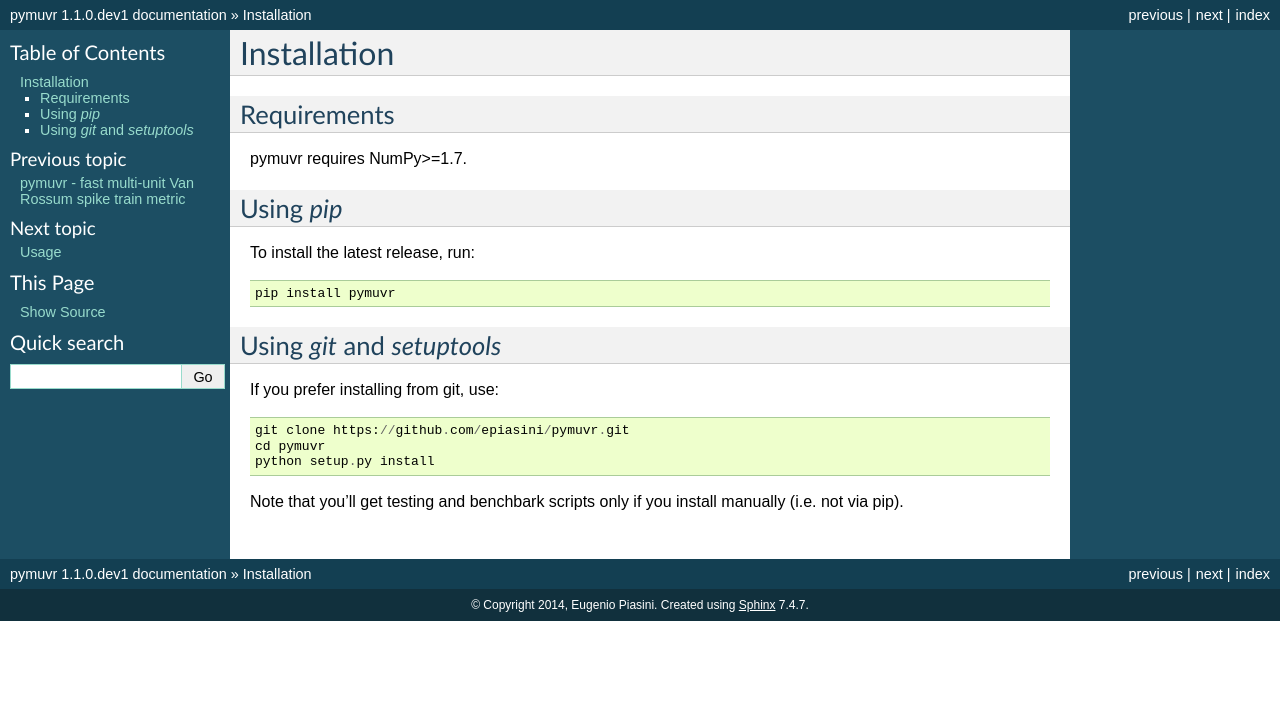
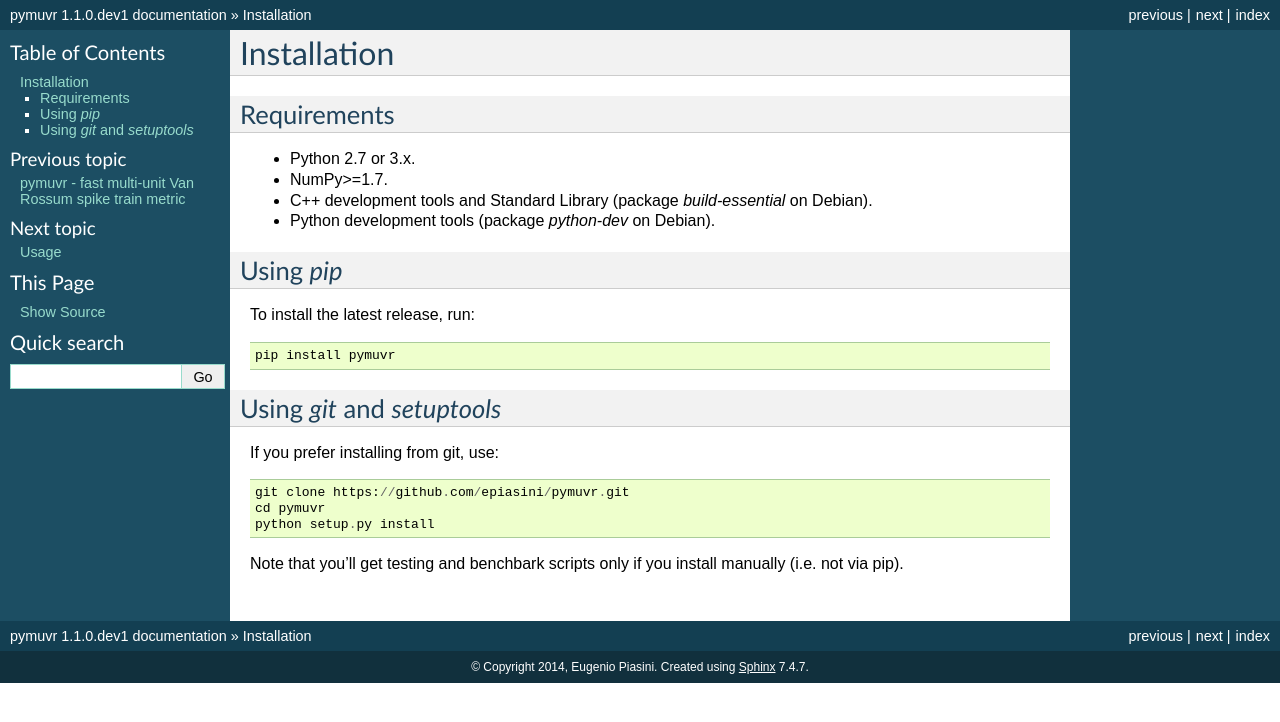
Before and after one commit to epiasini/pymuvr, a Sphinx documentation site: the page built from doc/installation.rst, in a window 1280 px wide. Shown: the top 722 px of the page. Built offline with Sphinx 7.4.7, drawn with Linux system fonts in a browser that asks for light colours.

Commit message:
Update docs to declare Python 3 compatibility.

```diff
--- a/doc/installation.rst
+++ b/doc/installation.rst
@@ -3,7 +3,11 @@
 
 Requirements
 ------------
-pymuvr requires NumPy>=1.7.
+
+- Python 2.7 or 3.x.
+- NumPy>=1.7.
+- C++ development tools and Standard Library (package `build-essential` on Debian).
+- Python development tools (package `python-dev` on Debian).
 
 Using *pip*
 -----------
```
Also changed, not shown: README.md (+4 -1 lines).
